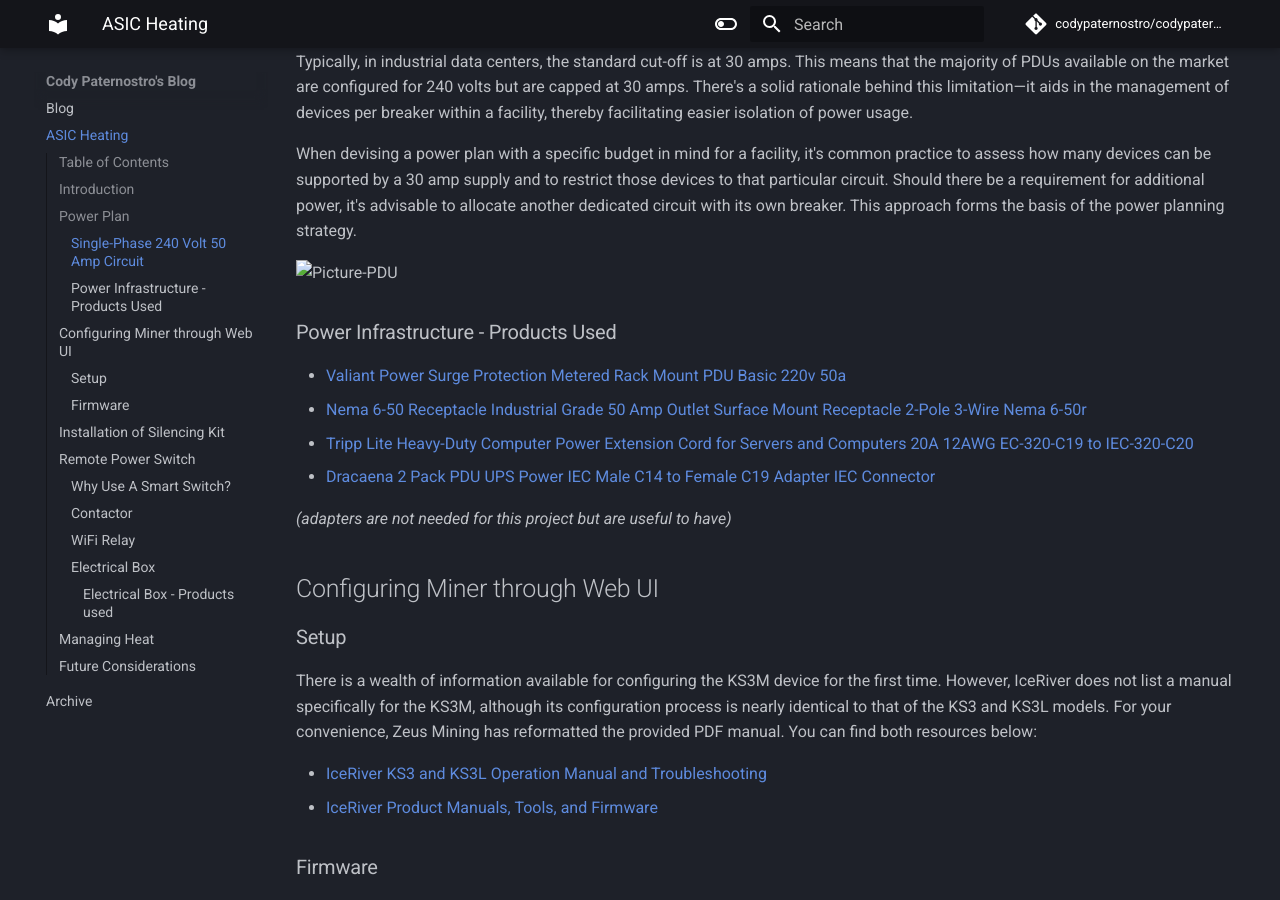
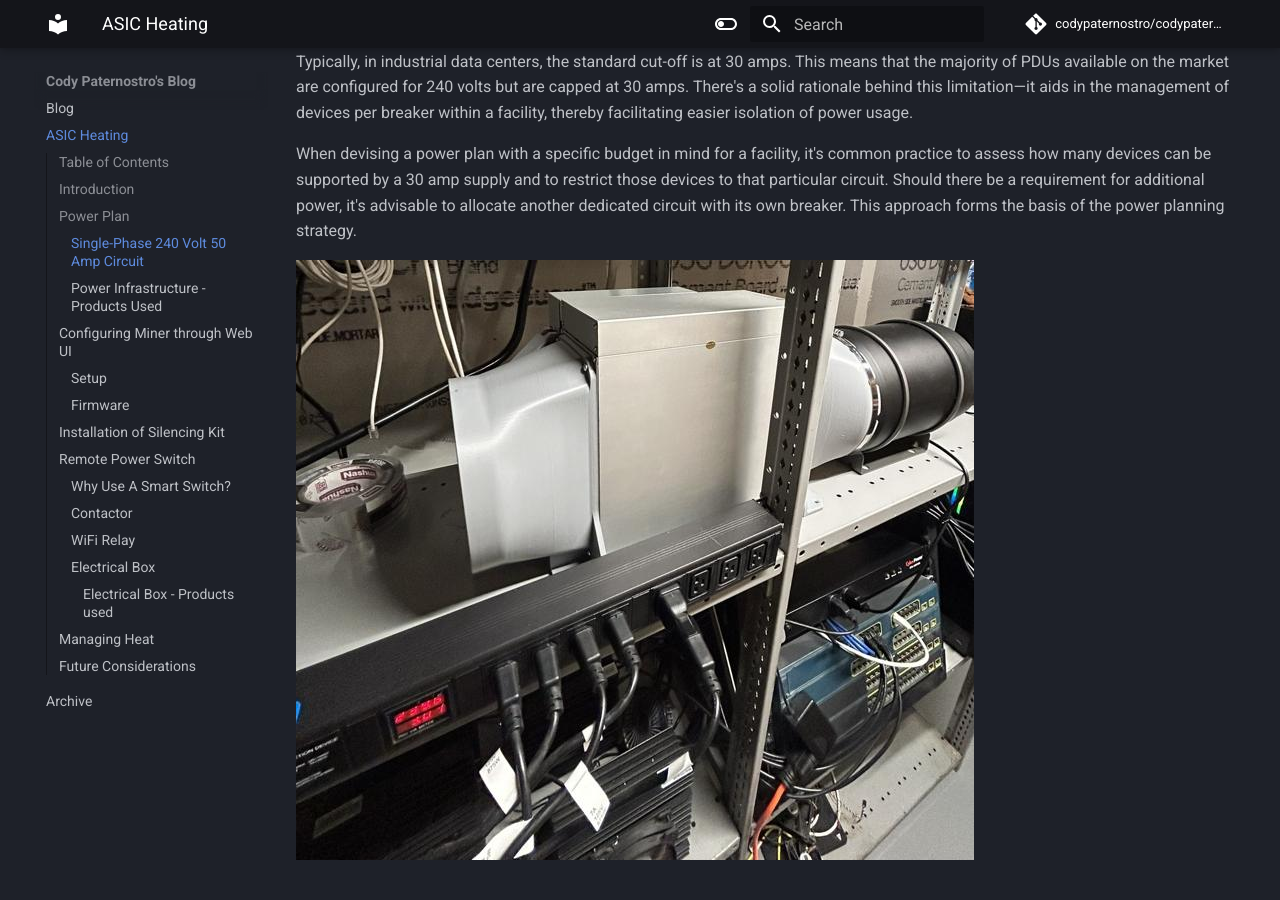
Before and after one commit to codypaternostro/codypaternostro.github.io, an MkDocs documentation site: the page built from docs/blog/ASIC Heating.md, in a window 1280 px wide and 900 px high, scrolled down 2488 px. Built offline with MkDocs 1.6.1 and Material for MkDocs 9.7.7, drawn with Linux system fonts in a browser that asks for light colours; comment, search, counter and statistics services are not loaded.

Commit message:
Upadte Blog

```diff
--- a/docs/blog/ASIC Heating.md
+++ b/docs/blog/ASIC Heating.md
@@ -40,7 +40,7 @@
 
 When devising a power plan with a specific budget in mind for a facility, it's common practice to assess how many devices can be supported by a 30 amp supply and to restrict those devices to that particular circuit. Should there be a requirement for additional power, it's advisable to allocate another dedicated circuit with its own breaker. This approach forms the basis of the power planning strategy.
 
-![Picture-PDU](assets\pdu.jpg)
+![Picture-PDU](assets/pdu.jpg)
 
 ### Power Infrastructure - Products Used
 
@@ -74,7 +74,7 @@
 
 ## Remote Power Switch
 
-![Smart-Switch](assets\smartswitchbox.jpg)
+![Smart-Switch](assets/smartswitchbox.jpg)
 
 ### Why Use A Smart Switch?
 
@@ -91,7 +91,7 @@
 
 - [Schneider Electric LAD6K10 Latch Block Product Data Sheet](https://download.schneider-electric.com/files?p_enDocType=Instruction+sheet&p_File_Name=151217401A55.pdf&p_Doc_Ref=1512174_01A55)
 
-![SE-Contactor](assets\contactor.jpg)
+![SE-Contactor](assets/contactor.jpg)
 
 It's important to know the difference between Definite Purpose and General Purpose contactors. C3controls does a fantastic job explaining the difference between the two. Since I was looking for something robust and wasn’t designed for a specific application, one that was not meant to last as long ideally.
 
@@ -99,7 +99,7 @@
 
 Deciding to construct a custom switch suitable for a 240 volt 50 amp circuit involved significant research. I was drawn to Schneider Electric's products for their reliability and quality. A notable obstacle encountered was the need for a contactor capable of functioning in a single-phase system, rather than the more commonly designed multi-phase systems. Schneider Electric provided a valuable diagram that illustrates how to correctly wire their contactor for single-phase power supply, ensuring the project's success.
 
-![Schenider-Electric-Diagram](assets\servlet.png)
+![Schenider-Electric-Diagram](assets/servlet.png)
 
 - [Single-Phase Wiring on Multi-Phase Contactor](https://www.se.com/th/en/faqs/FA339640/)
 
@@ -115,13 +115,13 @@
 
 I did purchase an antenna to incorporate into the box. You will have to solder on the antenna for this model, but it was possible.
 
-![Soldering-Antenna](assets\sonoff-antenna.jpg)
+![Soldering-Antenna](assets/sonoff-antenna.jpg)
 
 - <a target="_blank" href="https://www.amazon.com/gp/product/B00TI1XBOE/ref=ppx_yo_dt_b_search_asin_title?ie=UTF8&amp;th=1&_encoding=UTF8&tag=codypaternost-20&linkCode=ur2&linkId=323e957a2d4e2c6ef8eb0673de76a9b7&camp=1789&creative=9325">Dual Band WiFi 2-4GHz 5GHz Male Antenna for WiFi Router</a>
 
 Simply used lamp wire and plug to power the SONOFF relay
 
-![Lamp-Wire-Plug](assets\lampwire.jpg)
+![Lamp-Wire-Plug](assets/lampwire.jpg)
 
 ### Electrical Box
 
```
